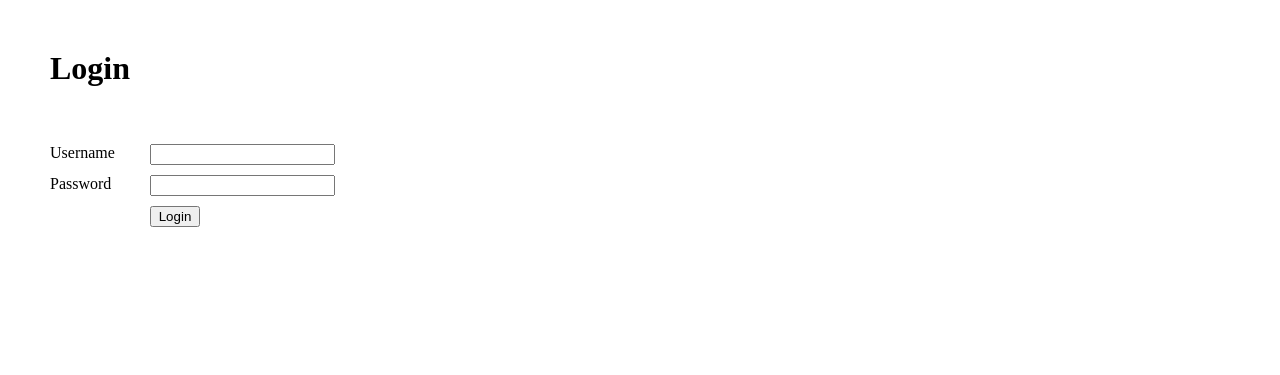
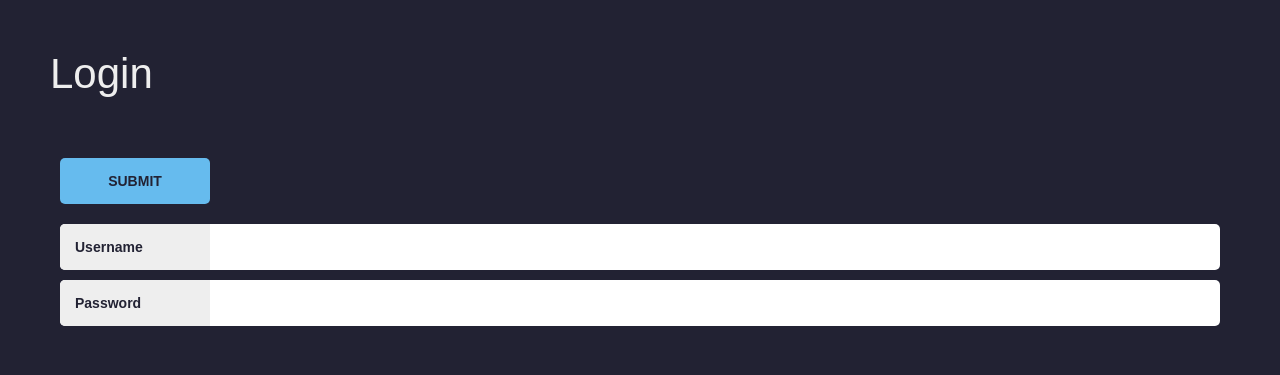
Before and after one commit to aceads0529/cgt356project2, a PHP site: page /test/user_login.php in a window 1280 px wide. Shown: the top 375 px of the page. Run offline with PHP 8.4, Linux system fonts and the light colour scheme.

Commit message:
Lots of changes

```diff
--- a/api/category_select.php
+++ b/api/category_select.php
@@ -2,7 +2,7 @@
 include '../includes/utils.php';
 include '../includes/user.php';
 
-list($params, $num_empty) = safe_post_read('selection?', 'user-id?');
+list($params, $num_empty) = safe_post_read('selection?');
 
 $where_clause = parse_selection_range($params['selection'], 'CategoryId');
 $query = db_connect_query('SELECT * FROM categories' . $where_clause);
@@ -14,10 +14,6 @@ $categories = [];
 
 header('Content-Type: application/json');
 while ($row = $query->fetch_assoc()) {
-    if (!empty($params['user-id'])) {
-        $row['UserPermission'] = user_has_category($params['user-id'], $row['CategoryId']);
-    }
-
     $categories[] = $row;
 }
 
--- a/api/user_edit.php
+++ b/api/user_edit.php
@@ -11,7 +11,7 @@ $db = db_connect();
 $user = db_query($db, 'SELECT * FROM users WHERE UserId=?', $params['user-id'])->fetch_assoc();
 
 // Check if username already exists
-if (!empty($params['username']) && user_exists($db, $params['username']))
+if (!empty($params['username']) && ($user['Login'] != $params['username'] && user_exists($db, $params['username'])))
     api_response(false, sprintf('Username "%s" is already taken', $params['username']));
 
 // If new password is provided, salt and hash
--- a/includes/utils.php
+++ b/includes/utils.php
@@ -157,7 +157,7 @@ function parse_selection_range($select, $column)
         $subterms = explode('-', $term);
 
         if (count($subterms) == 1) {
-            if (!is_integer($subterms[0]))
+            if (!is_numeric($subterms[0]))
                 $subterms[0] = '`' . trim($subterms[0]) . '`';
 
             $subquery = $column . '=' . trim($subterms[0]);
--- /dev/null
+++ b/scripts/ui.js
@@ -0,0 +1,106 @@
+function UIControl(id, label) {
+    this.id = id;
+    this.label = label;
+
+    this.value = function (value) {
+        if (typeof value !== 'undefined')
+            return this;
+    };
+
+    this.appendTo = function (selector = 'body') {
+        if (this.hasOwnProperty('element'))
+            $(selector).append(this.element);
+    }
+}
+
+function UITextbox(id, label, type = 'text') {
+    UIControl.call(this, id, label);
+
+    let templInput = '<input type="#type#"/>';
+    let templTextbox = '<div class="textbox-container"><label for="#id#">#label#</label></div>';
+
+    this.input = $(templInput.replace(/#id#/g, id).replace(/#type#/g, type))[0];
+    this.element = $(templTextbox.replace(/#id#/g, id).replace(/#label#/g, label)).append(this.input)[0];
+
+    this.value = function (value) {
+        if (typeof value === 'undefined') {
+            return this.input.value;
+        }
+        else {
+            this.input.value = value;
+            return this;
+        }
+    };
+}
+
+function UICheckbox(id, label) {
+    UIControl.call(this, id, label);
+
+    let templCheckbox = '<div class="checkbox-container"><div class="checkbox-clickable"></div><label>#label#</label></div>';
+    this.element = $(templCheckbox.replace(/#label#/g, label))[0];
+
+    $(this.element).find('.checkbox-clickable').click(() => {
+        this.value(!this.value());
+    });
+
+    this.value = function (value) {
+        let checkbox = $(this.element).find('.checkbox-clickable');
+
+        if (typeof value === 'undefined')
+            return checkbox.hasClass('checked');
+        else if (value) {
+            checkbox.addClass('checked');
+            return this;
+        }
+        else {
+            checkbox.removeClass('checked');
+            return this;
+        }
+    };
+}
+
+function UIFile(id, label) {
+    UIControl.call(this, id, label);
+
+    let templFile = '<div class="file-container"><button id="#id#">#label#</button><input id="ghost-#id#" type="file"/></div>';
+    this.element = $(templFile.replace(/#id#/g, id).replace(/#label#/g, label))[0];
+
+    $(this.element).find('#' + id).click(() => {
+        $(this.element).find('#ghost-' + id).trigger('click');
+    });
+}
+
+function UIGroup(id) {
+    this.id = id || 'group';
+    const controls = [];
+
+    this.value = function () {
+        let result = {};
+
+        for (let i = 0; i < controls.length; i++) {
+            let control = controls[i];
+            if (control.hasOwnProperty('id') && control.hasOwnProperty('value'))
+                result[control.id] = control.value();
+        }
+
+        return result;
+    };
+
+    this.add = function (control) {
+        controls.push(control);
+        return control;
+    };
+
+    this.getControlById = function (id) {
+        return controls.find(function (control) {
+            return control.id === id;
+        });
+    };
+
+    this.appendTo = function (selector) {
+        for (let i = 0; i < controls.length; i++) {
+            if (controls[i].hasOwnProperty('appendTo'))
+                controls[i].appendTo(selector);
+        }
+    }
+}
--- /dev/null
+++ b/styles/main.css
@@ -0,0 +1,19 @@
+* {
+    margin: 0;
+    padding: 0;
+    color: inherit;
+    font: inherit;
+    box-sizing: border-box;
+}
+
+body {
+    color: #eee;
+    background: #223;
+    margin: 50px;
+    font: 14px 'Montserrat Medium', sans-serif;
+}
+
+h1 {
+    font-size: 3em;
+    margin-bottom: 50px;
+}
--- /dev/null
+++ b/styles/ui.css
@@ -0,0 +1,70 @@
+.textbox-container {
+    display: flex;
+    align-items: center;
+    overflow: hidden;
+    border-radius: 5px;
+    margin: 10px;
+    color: #223;
+    background: white;
+}
+
+.textbox-container input {
+    flex: 1 1 300px;
+    padding: 15px;
+    border: none;
+    outline: none;
+    background: none;
+}
+
+.textbox-container label {
+    flex: 0 1 150px;
+    padding: 15px;
+    background: #eee;
+    font-weight: bold;
+}
+
+.checkbox-container {
+    display: flex;
+    margin: 10px;
+    align-items: center;
+}
+
+.checkbox-clickable {
+    height: 24px;
+    flex: 0 0 24px;
+    background: white;
+    border-radius: 5px;
+    transition: transform 100ms;
+}
+
+.checkbox-clickable:active {
+    transform: scale(0.9);
+}
+
+.checkbox-clickable.checked {
+    background: white url('images/ui_checkbox.png') no-repeat center;
+}
+
+.checkbox-container label {
+    flex: 0 1 auto;
+    padding: 15px;
+}
+
+button, input[type="submit"] {
+    margin: 10px;
+    background: #6be;
+    cursor: pointer;
+    padding: 15px;
+    border: none;
+    outline: none;
+    color: #222233;
+    font-weight: bold;
+    border-radius: 5px;
+    min-width: 150px;
+    text-transform: uppercase;
+    transition: transform 100ms;
+}
+
+button:active, input[type="submit"]:active {
+    transform: scale(0.95);
+}
--- a/test/user_login.php
+++ b/test/user_login.php
@@ -2,64 +2,34 @@
 <html>
 
 <head>
-    <style>
-        body {
-            margin: 50px;
-        }
-
-        label {
-            display: inline-block;
-            min-width: 100px;
-        }
-
-        ul {
-            list-style: none;
-            padding: 0;
-        }
-
-        li {
-            margin-bottom: 10px;
-            display: flex;
-        }
-
-        input[type="submit"] {
-            min-width: 50px;
-            margin-left: 100px;
-        }
-
-        #message {
-            height: 1.25em;
-            font-weight: bold;
-            color: coral;
-        }
-    </style>
+    <link href="/styles/main.css" rel="stylesheet"/>
+    <link href="/styles/ui.css" rel="stylesheet"/>
 </head>
 
 <body>
 <h1>Login</h1>
 <div id="message"></div>
-<form onsubmit="onSubmit(event)">
-    <ul>
-        <li>
-            <label for="username">Username</label>
-            <input id="username" name="username" type="text"/>
-        </li>
-        <li>
-            <label for="password">Password</label>
-            <input id="password" name="password" type="password"/>
-        </li>
-        <input type="submit" value="Login"/>
-    </ul>
+
+<form id="form" onsubmit="onSubmit(event)">
+    <input type="submit" value="Submit"/>
 </form>
 
 <script src="https://code.jquery.com/jquery-3.3.1.js" integrity="sha256-2Kok7MbOyxpgUVvAk/HJ2jigOSYS2auK4Pfzbm7uH60="
         crossorigin="anonymous"></script>
+<script src="/scripts/ui.js"></script>
+
 <script>
+    const form = new UIGroup('form');
+
+    form.add(new UITextbox('username', 'Username'));
+    form.add(new UITextbox('password', 'Password', 'password'));
+
+    form.appendTo('#form');
+
     function onSubmit(event) {
         event.preventDefault();
 
-        var form = event.target;
-        var params = {username: form.elements['username'].value, password: form.elements['password'].value};
+        let params = form.value();
 
         $.post('/api/user_login.php', params, function (result) {
             if (result.success)
```
Also changed, not shown: api/user_select.php (added, +32 -0 lines), includes/db.php (+6 -2 lines), includes/user.php (+5 -9 lines), test/image_create.php (+12 -20 lines), test/test_ui.php (added, +56 -0 lines), test/user_edit.php (+45 -140 lines), styles/images/ui_checkbox.png (added).
